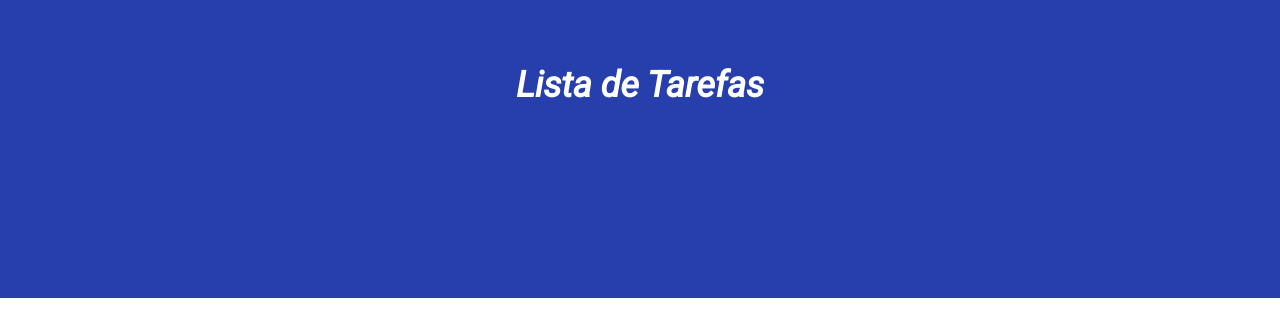
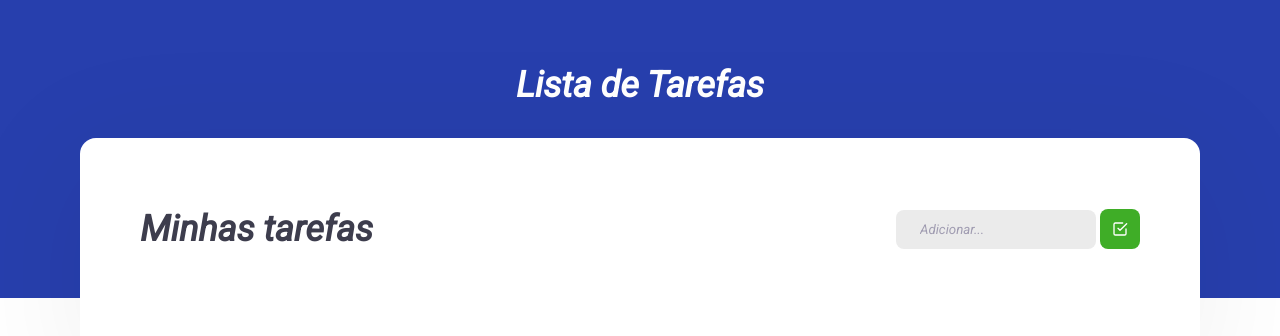
Before and after one commit to Joaovictormartin/ReactJS-Lista-de-Tarefas, a React app: page / in a window 1280 px wide. Shown: the top 336 px of the page. Built offline with nearby package versions, Linux system fonts and the light colour scheme.

Commit message:
adicionando o component taskList no App

```diff
--- a/src/App.jsx
+++ b/src/App.jsx
@@ -1,9 +1,13 @@
 
 import { Header } from './components/Header'
+import { TaskList } from './components/TaskList'
 import './styles/global.scss'
 
 export function App() {
   return(
-    <Header/>
+    <>
+      <Header/>
+      <TaskList/>
+    </>
   )
 }
```
